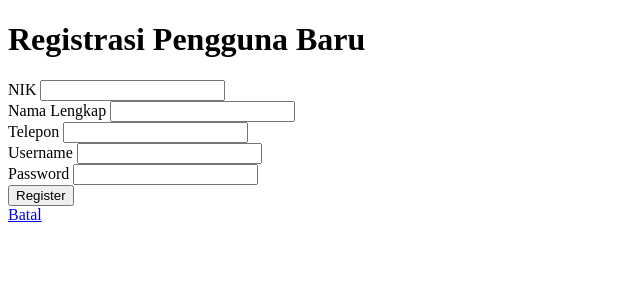
After one commit to pplg-airlangga-samarinda-22/pm-autentifikasi-Requereves, a PHP site: page /Register.php in a window 1280 px wide. The commit adds this page. Shown: the top 300 px of the page, without its empty margins (0-640 px from the left). Run offline with PHP 8.4, Linux system fonts and the light colour scheme.

Commit message:
malas front-end

```diff
--- /dev/null
+++ b/Register.php
@@ -0,0 +1,64 @@
+<?php
+    require "koneksi.php";
+
+        if ($_SERVER['REQUEST_METHOD'] === "POST") {
+            $nik = $_POST['nik'];
+
+        // cek dulu apakah nik telah terdaftar
+        $sql = "SELECT * FROM masyarakat WHERE nik=?";
+        $cek = $koneksi->execute_query($sql, [$nik]);
+
+    if ($cek->num_rows == 1) {
+            echo"<script>alert('NIK SUDAH DIGUNAKAN');</script>";
+        } else {
+
+            $nama = $_POST['nama'];
+            $telp = $_POST['telepon'];
+            $username = $_POST['username'];
+            $password = md5($_POST['password']);
+            $sql = "INSERT INTO masyarakat (nik, nama, telp, username, password) values(?, ?, ?, ?, ?)";
+            $row = $koneksi -> execute_query($sql, [$nik, $nama, $telp, $username, $password]);
+            echo "<script>alert('Pendaftaran berhasil!')</script>";
+            header("location:masyarakat/index.php");
+        }
+    }
+?>
+
+<!DOCTYPE html>
+<html lang="en">
+
+<head>
+    <meta charset="UTF-8">
+    <meta name="viewport" content="width=device-width, initial-scale=1.0">
+    <title>Registrasi</title>
+</head>
+
+<body>
+    <h1>Registrasi Pengguna Baru</h1>
+    <form action="" method="post">
+        <div class="form-item">
+            <label for="nik">NIK</label>
+            <input type="text" name="nik" id="nik" required>
+        </div>
+        <div class="form-item">
+            <label for="nama">Nama Lengkap</label>
+            <input type="text" name="nama" id="nama" required>
+        </div>
+        <div class="form-item">
+            <label for="telepon">Telepon</label>
+            <input type="tel" name="telepon" id="telepon" required>
+        </div>
+        <div class="form-item">
+            <label for="username">Username</label>
+            <input type="text" name="username" id="username" required>
+        </div>
+        <div class="form-item">
+            <label for="password">Password</label>
+            <input type="password" name="password" id="password" required>
+        </div>
+        <button type="submit">Register</button>
+    </form>
+    <a href="loginMasyarakat.php">Batal</a>
+</body>
+
+</html>
--- a/admin/index.php
+++ b/admin/index.php
@@ -19,7 +19,11 @@
         <a href="index.php">Dashboard</a>
         <a href="pengaduan.php">Aduan</a>
         <a href="masyarakat.php">Masyarakat</a>
+
+        <?php if ($_SESSION['level'] === 'admin') { ?>
         <a href="petugas.php">Petugas</a>
+        <?php } ?>
+
         <a href="laporan.php">Laporan</a>
         <a href="../logout.php">Logout</a>
     </nav>
--- a/admin/pengaduan-proses.php
+++ b/admin/pengaduan-proses.php
@@ -16,7 +16,7 @@
 
             $id = $_GET['id'];
 
-            $sql = "UPDATE pengaduan SET status='proses, WHERE id_pengaduan=?";
+            $sql = "UPDATE pengaduan SET status='proses' WHERE id_pengaduan=?";
             $row = $koneksi -> execute_query($sql, [$id]);
 
             if ($row) {
--- a/admin/pengaduan-selesai.php
+++ b/admin/pengaduan-selesai.php
@@ -10,14 +10,14 @@ if ($_SERVER['REQUEST_METHOD'] == 'GET') {
     $foto = $row['foto'];
     $status = $row['status'];
 } elseif ($_SERVER['REQUEST_METHOD'] = 'POST') {
-    $id_petugas = $_SESSION['id'];
+    $id_petugas = $_SESSION['id_petugas'];
     $id_pengaduan = $_GET['id'];
     $tanggal = date('Y-m-d');
     $tanggapan = $_POST['tanggapan'];
     $status = 'selesai';
 
     // update pengaduan
-    $sql = "UPDATE pengaduan SET status? WHERE id_pengaduan=?";
+    $sql = "UPDATE pengaduan SET status=? WHERE id_pengaduan=?";
     $row = $koneksi->execute_query($sql, [$status, $id_pengaduan]);
     // kirim tanggapan
     $sql = "INSERT INTO tanggapan (id_pengaduan, tgl_tanggapan, tanggapan, id_petugas) values (?, ?, ?, ?)";
--- a/admin/pengaduan.php
+++ b/admin/pengaduan.php
@@ -42,7 +42,7 @@ require "../koneksi.php";
                             ?>
                         <a href="pengaduan-proses.php?id=<?=$row['id_pengaduan']?>">Verifikasi</a>
                         <?php
-                        }elseif ($row['status']== 'selesai') {
+                        }elseif ($row['status']== 'proses') {
                             ?>
                         <a href="pengaduan-selesai.php?id=<?=$row['id_pengaduan']?>">Tanggapi</a>
                         <?php
--- a/admin/petugas-edit.php
+++ b/admin/petugas-edit.php
@@ -20,7 +20,7 @@ session_start();
         $level = $_GET['level'];
 
         $sql = "UPDATE petugas SET nama=?, telp=? , level=? WHERE id";
-        $row = $koneksi -> execute_query($sql, [$nama, $telepon, $nik]);
+        $row = $koneksi -> execute_query($sql, [$nama, $telepon, $id]);
 
             if ($row) {
                 header("Location:masyarakat.php");
--- a/admin/petugas.php
+++ b/admin/petugas.php
@@ -13,6 +13,7 @@ require "../koneksi.php";
 <body>
     <h1>Data Petugas</h1>
     <a href="index.php">Kembali</a>
+
     <a href="tambahPetugas.php">Tambah</a>
     <table>
         <thead>
--- a/loginAdmin.php
+++ b/loginAdmin.php
@@ -22,7 +22,7 @@ if ($_SERVER['REQUEST_METHOD'] === 'POST') {
             header("location: admin/index.php");
             exit();
         } elseif ($_SESSION['level'] == 'petugas') {
-            header("location: petugas/index.php");
+            header("location: admin/index.php");
             exit();
         }
     } else {
--- a/loginMasyarakat.php
+++ b/loginMasyarakat.php
@@ -49,7 +49,7 @@ if ($_SERVER['REQUEST_METHOD'] === 'POST') {
             <input type="password" name="password" id="password" required>
         </div>
         <button type="submit">Login</button>
-        <a href="register.php">Register</a>
+        <a href="Register.php">Register</a>
         <a href="loginAdmin.php">Admin</a>
     </form >
 </body>
```
Also changed, not shown: admin/laporan.php (+15 -1 lines), petugas/index.php (deleted, +0 -27 lines), gambar/Cartt.png (added).
